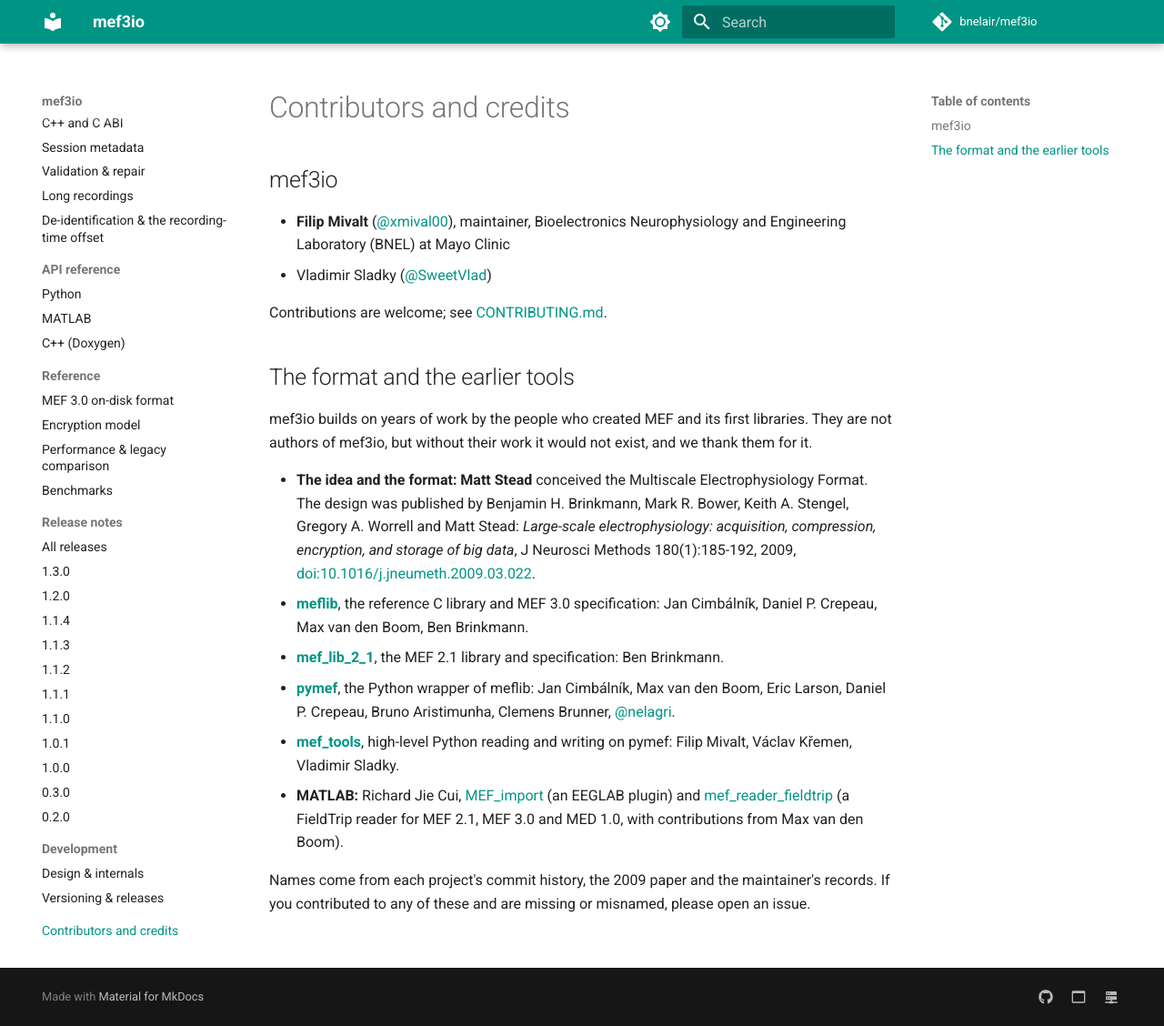
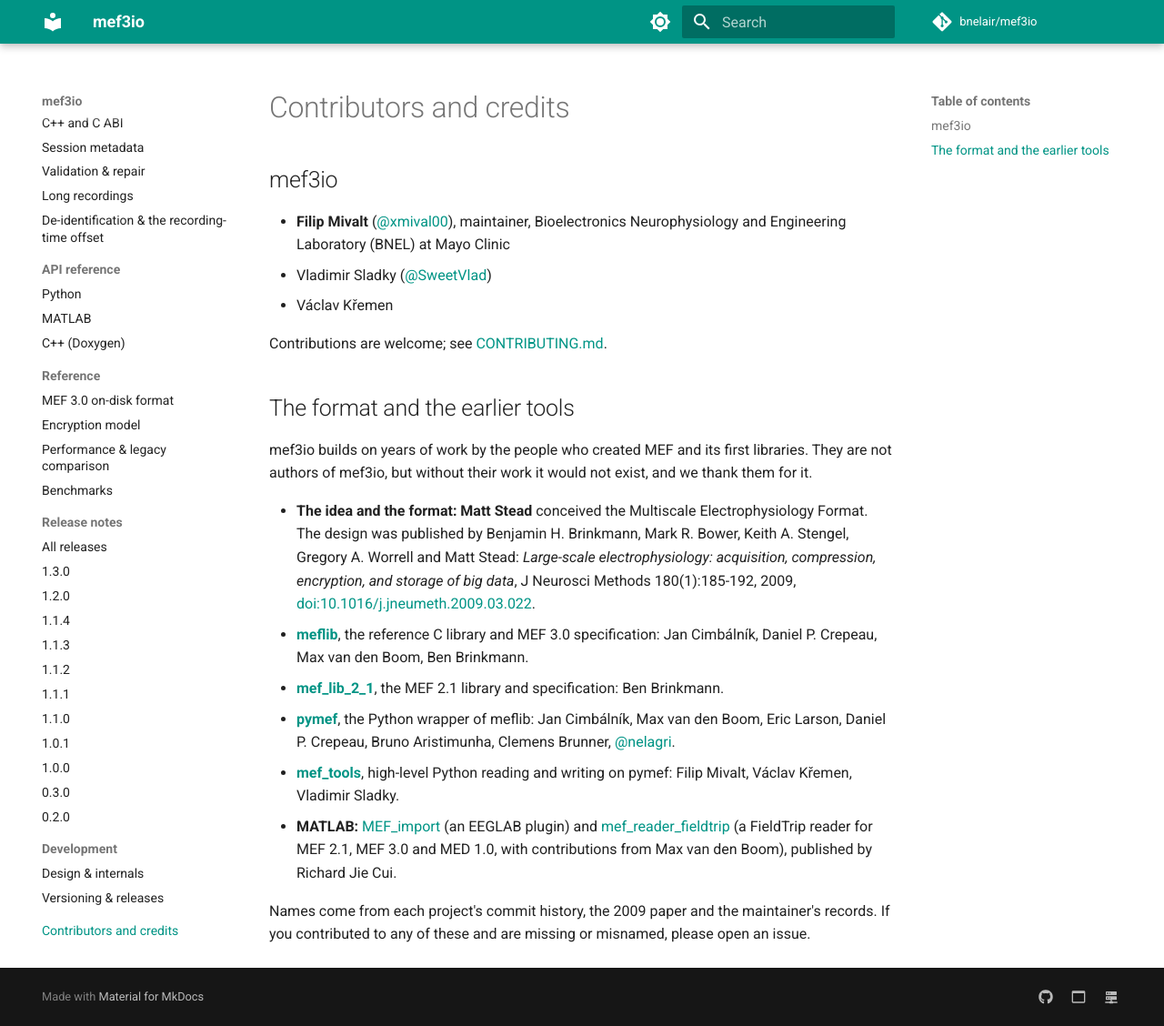
Before and after one commit to bnelair/mef3io, an MkDocs documentation site: the page built from docs/contributors.md, in a window 1280 px wide and 1128 px high. Shown: the whole window at 91% size. Built offline with MkDocs 1.6.1 and Material for MkDocs 9.7.7, drawn with Linux system fonts in a browser that asks for light colours; comment, search, counter and statistics services are not loaded.

Commit message:
Credits: Richard Jie Cui published the MATLAB tools; list Václav Křemen as a mef3io contributor
Co-Authored-By: Claude Opus 5.5 <noreply@anthropic.com>
Claude-Session: https://claude.ai/code/session_01PWYBRHqzczzUfo99eFKLmQ

```diff
--- a/CONTRIBUTORS.md
+++ b/CONTRIBUTORS.md
@@ -4,6 +4,7 @@
 
 - **Filip Mivalt** ([@xmival00](https://github.com/xmival00)), maintainer, Bioelectronics Neurophysiology and Engineering Laboratory (BNEL) at Mayo Clinic
 - Vladimir Sladky ([@SweetVlad](https://github.com/SweetVlad))
+- Václav Křemen
 
 Contributions are welcome; see [CONTRIBUTING.md](https://github.com/bnelair/mef3io/blob/main/CONTRIBUTING.md).
 
@@ -30,11 +31,11 @@ exist, and we thank them for it.
 - **[mef_tools](https://github.com/bnelair/mef_tools)**, high-level Python
   reading and writing on pymef: Filip Mivalt, Václav Křemen,
   Vladimir Sladky.
-- **MATLAB:** Richard Jie Cui, [MEF_import](https://github.com/jiecui/MEF_import)
+- **MATLAB:** [MEF_import](https://github.com/jiecui/MEF_import)
   (an EEGLAB plugin) and
   [mef_reader_fieldtrip](https://github.com/jiecui/mef_reader_fieldtrip)
   (a FieldTrip reader for MEF 2.1, MEF 3.0 and MED 1.0, with contributions
-  from Max van den Boom).
+  from Max van den Boom), published by Richard Jie Cui.
 
 Names come from each project's commit history, the 2009 paper and the
 maintainer's records. If you
```
Also changed, not shown: README.md (+5 -4 lines).
